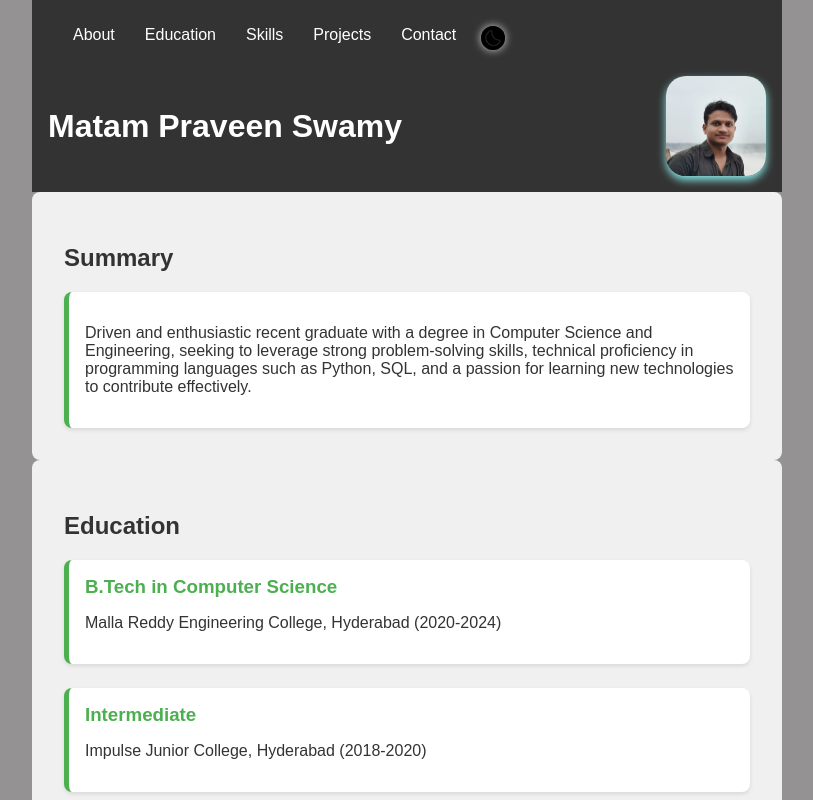
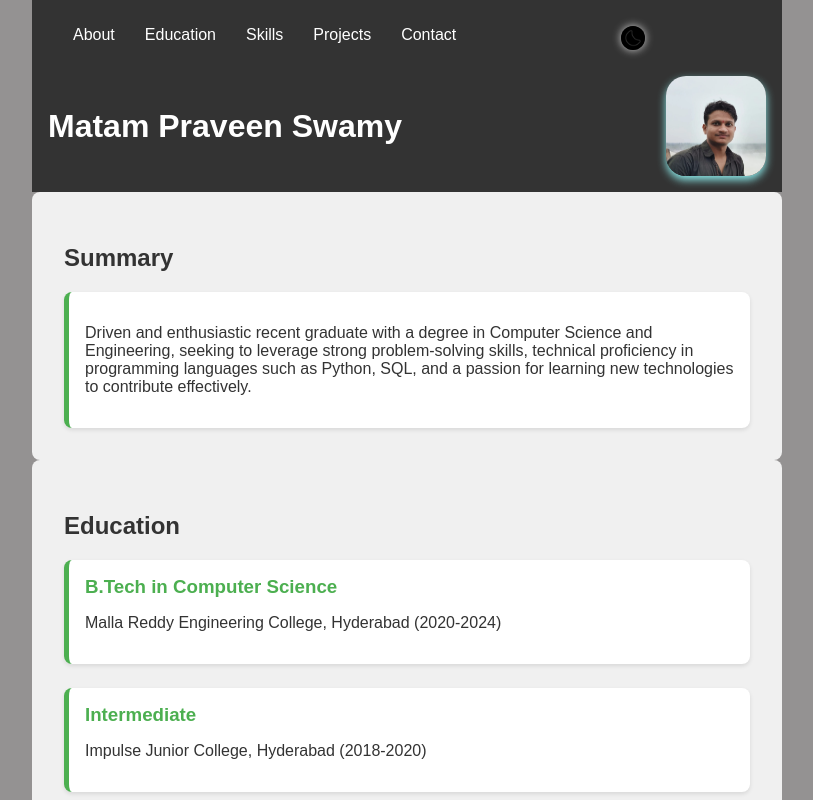
Before and after one commit to matampraveen/Portfolio, a plain HTML site: page index.html in a window 1280 px wide. Shown: the top 800 px of the page, without its empty margins (233-1046 px from the left). Drawn offline with Linux system fonts and the light colour scheme.

Commit message:
Update styles.css

```diff
--- a/styles.css
+++ b/styles.css
@@ -24,7 +24,7 @@ body {
     padding: 0; /* Remove any default padding */
     background: none; /* Ensure no background color is applied */
     border: none;
-    margin-left: 10px;
+    margin-left: 150px;
     margin-top: 0px;
 }
 
```
